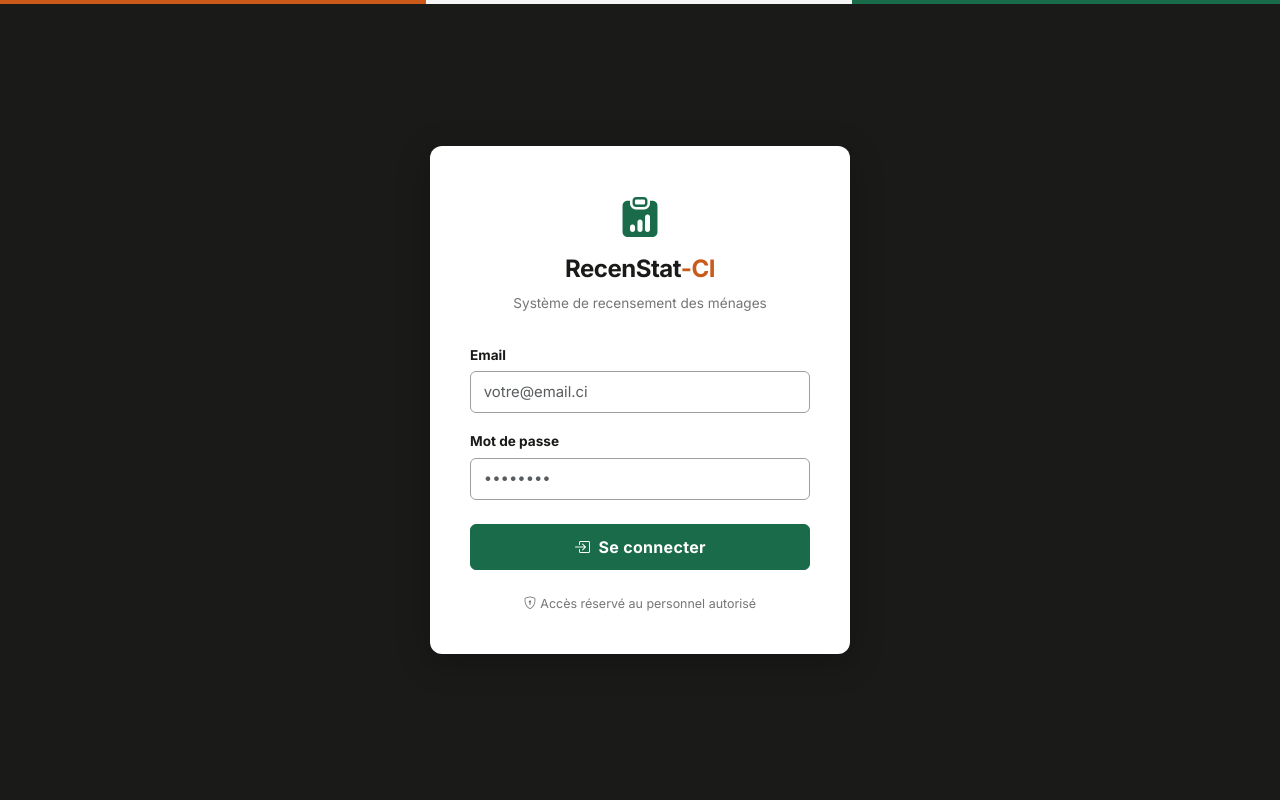
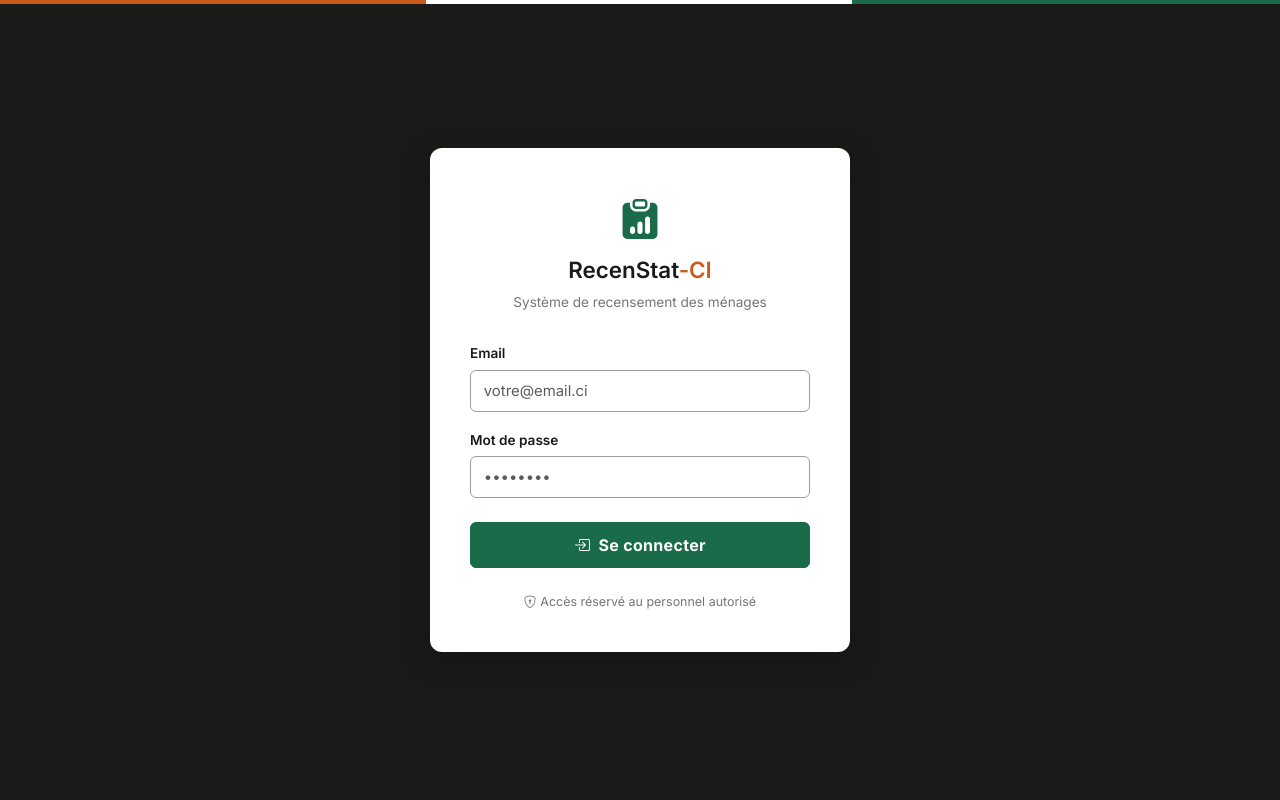
Before and after one commit to Hackbouiti/recenstat-ci, a Flask app: a page that uses app/templates/base.html in a window 1280 px wide. Run offline with Flask 3, Linux system fonts and the light colour scheme.

Commit message:
UI : blanc pur partout, anti-autofill, normalisation complète Inter
- --parch et --parch2 tous les deux #FFFFFF (plus de gris ou beige)
- Règle CSS anti-autofill : neutralise la couleur jaune de Safari/Chrome
  sur les champs email/mot de passe
- Titres h1-h4 et login-title : font-weight 600, letter-spacing 0
  (rendu identique au texte du corps, style Inter neutre)
- form-label : font-weight 600

Co-Authored-By: Claude Sonnet 4.6 <noreply@anthropic.com>

```diff
--- a/app/static/css/style.css
+++ b/app/static/css/style.css
@@ -1,7 +1,7 @@
 :root {
   --ink:        #1A1A18;
   --parch:      #FFFFFF;   /* fond page — blanc pur */
-  --parch2:     #F5F5F5;   /* fond secondaire — blanc très légèrement grisé */
+  --parch2:     #FFFFFF;   /* fond secondaire — blanc pur aussi */
   --stone:      #E0E0E0;   /* bordures */
   --stone2:     #9E9E9E;   /* texte secondaire */
   --dust:       #757575;
@@ -28,8 +28,8 @@ body {
 
 h1, h2, h3, h4 {
   font-family: 'Inter', sans-serif;
-  font-weight: 700;
-  letter-spacing: -0.02em;
+  font-weight: 600;
+  letter-spacing: 0;
 }
 
 code, pre, .mono {
@@ -241,8 +241,18 @@ a:hover { color: var(--em-dk); text-decoration: underline; }
   outline: none;
 }
 
+/* Neutralise la couleur jaune du remplissage automatique Safari/Chrome */
+input:-webkit-autofill,
+input:-webkit-autofill:hover,
+input:-webkit-autofill:focus,
+input:-webkit-autofill:active {
+  -webkit-box-shadow: 0 0 0 1000px #ffffff inset !important;
+  -webkit-text-fill-color: #1A1A18 !important;
+  transition: background-color 9999s ease-in-out 0s;
+}
+
 .form-label {
-  font-weight: 700;
+  font-weight: 600;
   font-size: 0.85rem;
   color: var(--ink);
   margin-bottom: 0.3rem;
@@ -307,9 +317,9 @@ a:hover { color: var(--em-dk); text-decoration: underline; }
 
 .login-card .login-title {
   font-family: 'Inter', sans-serif;
-  font-size: 1.5rem;
-  font-weight: 700;
-  letter-spacing: -0.02em;
+  font-size: 1.4rem;
+  font-weight: 600;
+  letter-spacing: 0;
   color: var(--ink);
   margin-bottom: 0.25rem;
 }
```
